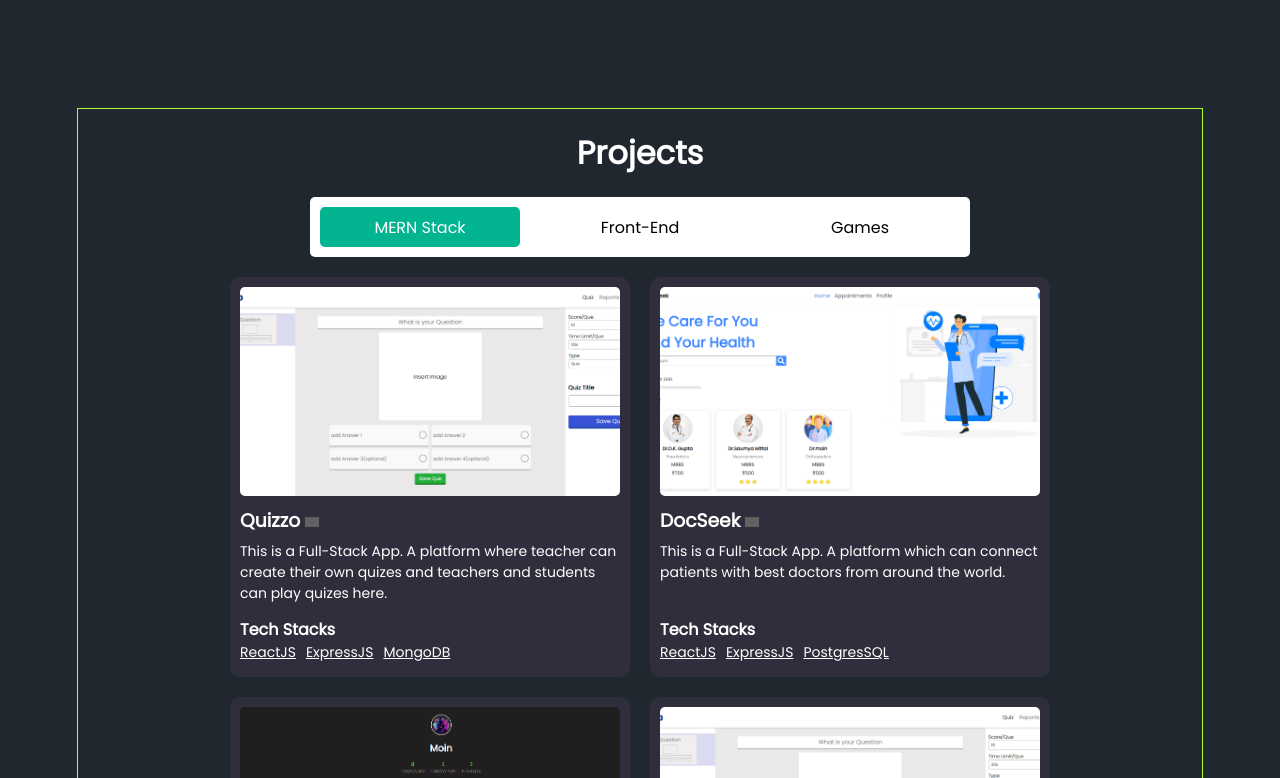
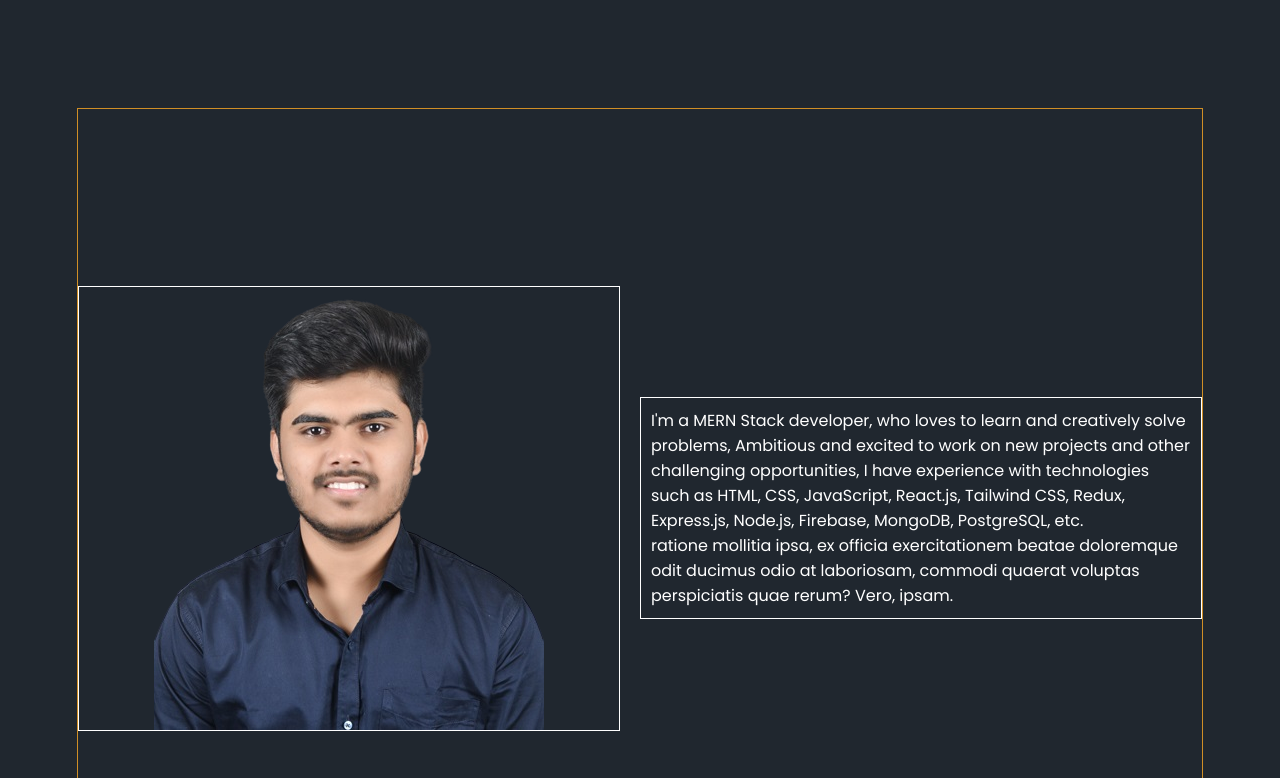
Before and after one commit to Moinshaikh15/portfolio, a React (Create React App) app: page / in a window 1280 px wide. Shown: the part 682-1460 px from the top of the page. Built offline with nearby package versions, Linux system fonts and the light colour scheme; grey boxes are pictures that could not be loaded; a web font is replaced by a local one.

Commit message:
added about page

```diff
--- a/src/components/Layout/Header.jsx
+++ b/src/components/Layout/Header.jsx
@@ -4,7 +4,7 @@ export default function Header() {
   let [selectedPage, setSelectedPage] = useState("Home");
   return (
     <div className="Header">
-      <h2>Ms</h2>
+      <h2 >Ms</h2>
       <ul>
         <li>Home</li>
         <li>Projects</li>
--- /dev/null
+++ b/src/components/Pages/About.jsx
@@ -0,0 +1,26 @@
+import React from "react";
+
+export default function About() {
+  return (
+    <div className="about">
+      <div className="left">
+        <img src="profile_photo.png" alt="" />
+      </div>
+      <div className="right">
+        <p>
+          I'm a MERN Stack developer, who loves to learn and creatively solve
+          problems, Ambitious and excited to work on new projects and other
+          challenging opportunities, I have experience with technologies such as
+          HTML, CSS, JavaScript, React.js, Tailwind CSS, Redux, Express.js,
+          Node.js, Firebase, MongoDB, PostgreSQL, etc.
+        </p>
+        <p>
+          {" "}
+          ratione mollitia ipsa, ex officia exercitationem beatae doloremque
+          odit ducimus odio at laboriosam, commodi quaerat voluptas perspiciatis
+          quae rerum? Vero, ipsam.
+        </p>
+      </div>
+    </div>
+  );
+}
--- a/src/components/Pages/Home.jsx
+++ b/src/components/Pages/Home.jsx
@@ -9,9 +9,7 @@ export default function Home() {
             Hello! <span style={{ color: "#02b48f" }}>I'm</span>{" "}
           </h2>
           <h1>Moin Shaikh</h1>
-          <p style={{ fontSize: "20px", color: "#02b48f" }}>
-            Full Stack Developer
-          </p>
+          <h2 style={{ color: "#c4c3c3" }}>Full Stack Developer</h2>
           <p>
             I'm a MERN Stack developer, who loves to learn and creatively solve
             problems, Ambitious and excited to work on new projects and other
@@ -40,6 +38,12 @@ export default function Home() {
       </div>
 
       <div className="image-container">
+        {/* <div className="image-bg-box1">
+
+        </div>
+        <div className="image-bg-box2">
+
+</div> */}
         <img src="profile_photo.png" alt="" />
       </div>
     </div>
--- a/src/components/Pages/Main.jsx
+++ b/src/components/Pages/Main.jsx
@@ -2,13 +2,15 @@ import React from "react";
 import Header from "../Layout/Header";
 import Home from "./Home";
 import Projects from "./Projects";
-import Footer from '../Layout/Footer'
+import Footer from "../Layout/Footer";
+import About from "./About";
 export default function Main() {
   return (
     <div className="main">
       <Header />
 
       <Home />
+      <About />
       <Projects />
       <Footer />
     </div>
--- a/src/components/Pages/Projects.jsx
+++ b/src/components/Pages/Projects.jsx
@@ -13,14 +13,14 @@ export default function Projects() {
     setProjects(filteredData);
   };
   useEffect(() => {
-    setProjects(data.projects);
+    filterProjects(selectFilter)
   }, []);
   return (
     <div className="projects-container">
       <h1>Projects</h1>
 
       <div className="Project-filters">
-        {projectFilters.map((filter) => (
+        {projectFilters.map((filter,indx) => (
           <div
             style={{
               backgroundColor: selectFilter === filter ? "#02b48f" : "",
@@ -30,6 +30,7 @@ export default function Projects() {
               setSelectFilter(filter);
               filterProjects(filter);
             }}
+            key={filter+indx}
           >
             <p>{filter}</p>
           </div>
--- a/src/index.css
+++ b/src/index.css
@@ -1,5 +1,5 @@
 @import url("https://fonts.googleapis.com/css2?family=Poppins&display=swap");
-@import url('https://fonts.googleapis.com/css2?family=Calistoga&family=Playball&display=swap');
+@import url("https://fonts.googleapis.com/css2?family=Calistoga&family=Playball&display=swap");
 * {
   margin: 0;
   padding: 0;
@@ -40,8 +40,8 @@ code {
   /* border: 1px solid rgb(225, 39, 216); */
   padding: 20px 0;
 }
-.Header h2{
-  font-family: 'Playball', cursive;
+.Header h2 {
+  font-family: "Playball", cursive;
 }
 .Header ul li {
   display: inline;
@@ -75,7 +75,7 @@ code {
   justify-content: space-between;
   align-items: center;
 }
-.left {
+.home-page-main .left {
   height: 500px;
   display: flex;
   flex-direction: column;
@@ -101,11 +101,34 @@ code {
   width: 400px;
   height: 500px;
   /* border: 1px solid rgb(68, 68, 68); */
+  position: relative;
 }
 .image-container img {
   width: 100%;
   height: 100%;
   object-fit: cover;
+  position: relative;
+  z-index: 2;
+}
+
+.image-bg-box1 {
+  width: 100%;
+  height: 400px;
+  background-color: #02b48f;
+  position: absolute;
+  z-index: 1;
+  bottom: 0;
+  border-radius: 10px;
+}
+.image-bg-box2 {
+  width: 100%;
+  height: 400px;
+  background-color: #02b48f;
+  position: absolute;
+  z-index: 1;
+  bottom: 0;
+  border-radius: 10px;
+  transform: rotate(90deg);
 }
 
 .social-accounts {
@@ -122,6 +145,32 @@ code {
 }
 .icons:hover {
   scale: 1.2;
+}
+/* <-------------------- About Page -----------------------> */
+
+.about {
+  width: 100%;
+  min-height: 100vh;
+  border: 1px solid rgb(207, 142, 38);
+  display: flex;
+  justify-content: flex-start;
+  align-items: center;
+  gap: 20px;
+  padding: 20px 0;
+}
+
+.about .left {
+  flex: 1;
+  border: 1px solid;
+  display: flex;
+  justify-content: center;
+  align-items: center;
+}
+
+.about .right {
+  flex: 1;
+  border: 1px solid;
+  padding: 10px;
 }
 
 /* <------------------Project Page ------------------> */
```
